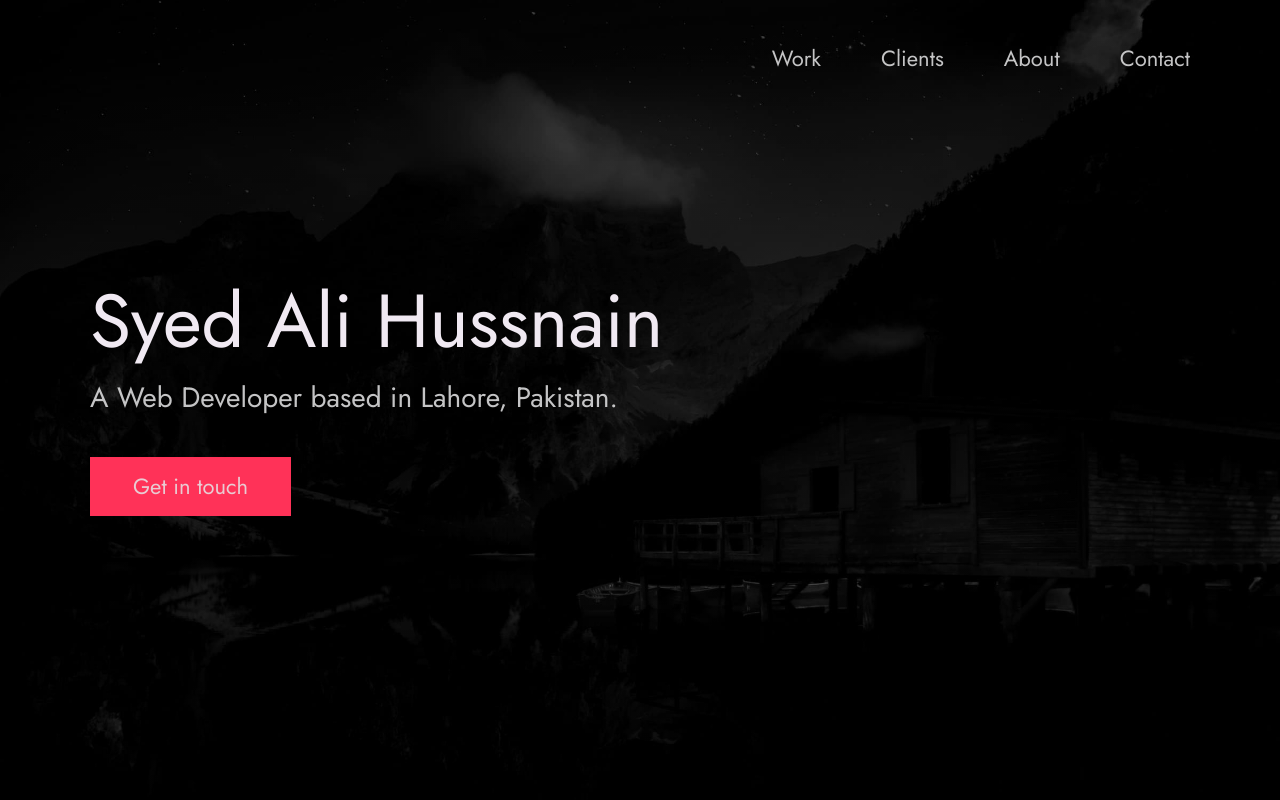
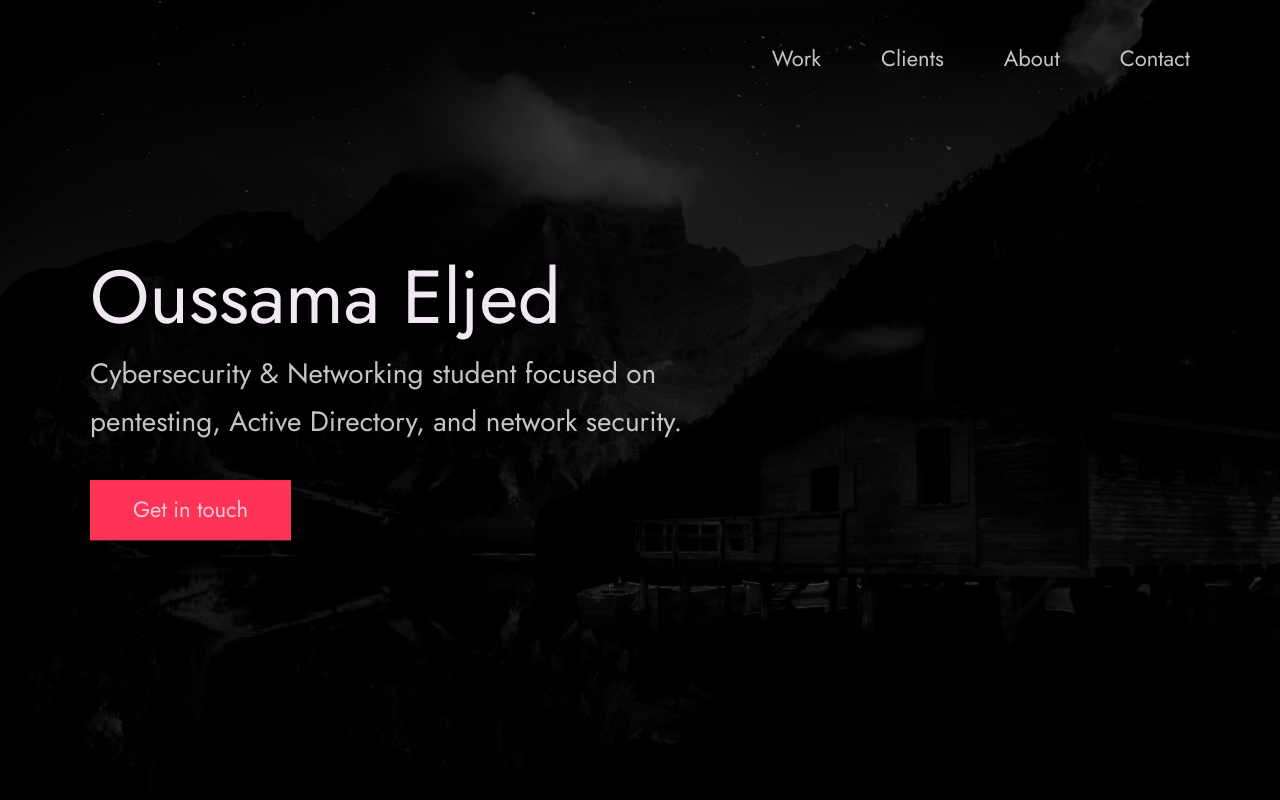
Before and after one commit to oussmmm/github-portfolio, a plain HTML site: page index.html in a window 1280 px wide. Shown: the top 800 px of the page. Drawn offline with Linux system fonts and the light colour scheme.

Commit message:
Update index.html

```diff
--- a/index.html
+++ b/index.html
@@ -24,12 +24,12 @@
 
   <!-- Put your site title here -->
   <title>
-    Syed Ali Hussnain | A Web Developer based in Lahore, Pakistan.
+         Oussama Eljed | Cybersecurity & Networking Student
   </title>
 
-  <meta name="description" content="Add small description of yourslef.">
-  <!-- Add some coding keywords below, Ex: (React, CSS etc) -->
-  <meta name="keywords" content="Put your name, skills and some coding keywords" />
+  <meta name="description" content="Cybersecurity & Networking student. Interested in penetration testing, Active Directory security, and network infrastructure.">
+  <meta name="keywords" content="Oussama Eljed, cybersecurity, penetration testing, Active Directory, CCNA, networking, Linux, FortiGate, bug bounty" />
+
   <link rel="stylesheet" href="index.css" />
 </head>
 
@@ -56,10 +56,10 @@
       <div class="header__text">
         <h1 class="heading-primary">
           <!-- Replace the following name with your name -->
-          <span>Syed Ali Hussnain</span>
+          <span>Oussama Eljed</span>
         </h1>
         <!-- Put a small paragraph about yourself -->
-        <p>A Web Developer based in Lahore, Pakistan.</p>
+        <p>Cybersecurity & Networking student focused on pentesting, Active Directory, and network security.</p>
         <a href="#contact" class="btn btn--pink">Get in touch</a>
       </div>
     </div>
@@ -273,4 +273,5 @@
   <script src="./index.js"></script>
 </body>
 
+
 </html>
```
